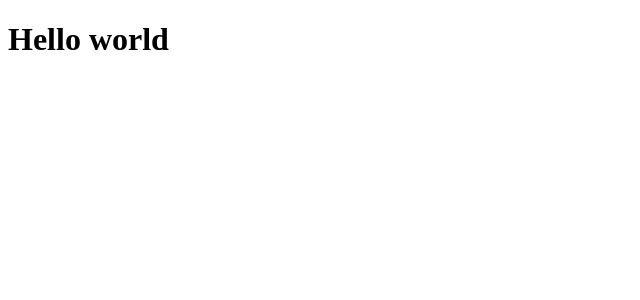
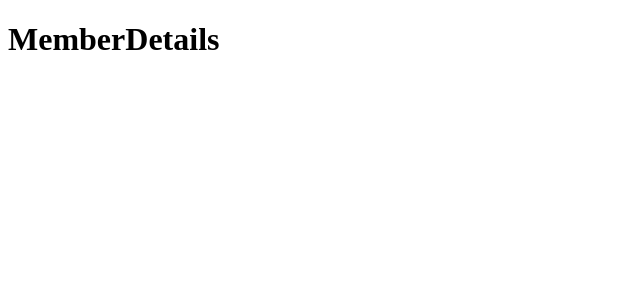
Before and after one commit to lucascsll/Desafio-Front-End, a React (Create React App) app: page /1 in a window 1280 px wide. Shown: the top 300 px of the page, without its empty margins (0-640 px from the left). Built offline with nearby package versions, Linux system fonts and the light colour scheme.

Commit message:
Configuração do react-router e suas paginas do projeto

```diff
--- a/package.json
+++ b/package.json
@@ -12,6 +12,7 @@
     "@types/react-dom": "^18.0.6",
     "react": "^18.2.0",
     "react-dom": "^18.2.0",
+    "react-router-dom": "^5.1.2",
     "react-scripts": "5.0.1",
     "typescript": "^4.7.4",
     "web-vitals": "^2.1.4"
@@ -39,5 +40,8 @@
       "last 1 firefox version",
       "last 1 safari version"
     ]
+  },
+  "devDependencies": {
+    "@types/react-router-dom": "^5.3.3"
   }
 }
--- a/src/App.tsx
+++ b/src/App.tsx
@@ -1,9 +1,12 @@
 import React from 'react';
+import {BrowserRouter} from "react-router-dom";
 
-function App() {
-  return (
-    <h1>Hello world</h1>
-  );
-}
+import Routes from "./routes";
+
+const  App: React.FC = () => (
+  <BrowserRouter>
+      <Routes/>
+  </BrowserRouter>
+)
 
 export default App;
--- /dev/null
+++ b/src/pages/Home/index.tsx
@@ -0,0 +1,7 @@
+import React from "react";
+
+const Home:React.FC = () => {
+return <h1>Home</h1>;
+};
+
+export default Home;
--- /dev/null
+++ b/src/pages/MemberDetails/index.tsx
@@ -0,0 +1,7 @@
+import React from "react";
+
+const MemberDetails:React.FC = () => {
+    return <h1>MemberDetails</h1>;
+};
+
+export default MemberDetails;
--- /dev/null
+++ b/src/pages/Members/index.tsx
@@ -0,0 +1,7 @@
+import React from "react";
+
+const Members:React.FC = () => {
+    return <h1>Members</h1>;
+};
+
+export default Members;
--- /dev/null
+++ b/src/routes/index.tsx
@@ -0,0 +1,15 @@
+import React from "react";
+import {Switch , Route} from "react-router-dom"
+
+import Home from "../pages/Home";
+import Members from "../pages/Members";
+import MemberDetails from "../pages/MemberDetails";
+
+const Routes: React.FC = () => (
+    <Switch >
+        <Route exact path="/"  component={Home}/>
+        <Route path="/members"  component={Members}/>
+        <Route path="/:login"  component={MemberDetails}/>
+    </Switch >
+)
+export default Routes
```
Also changed, not shown: 1 other file (tests, documents, lock files or other folders).
